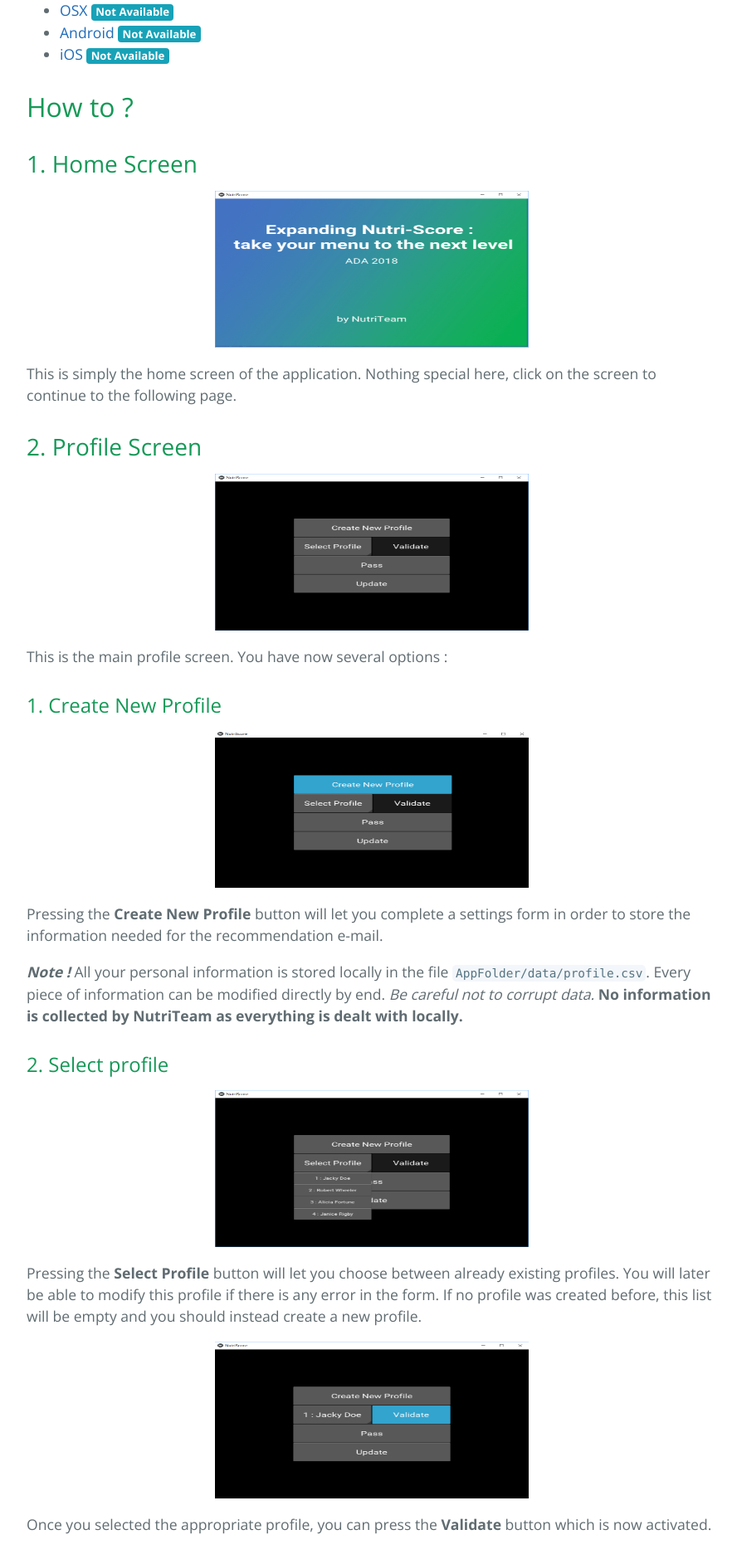
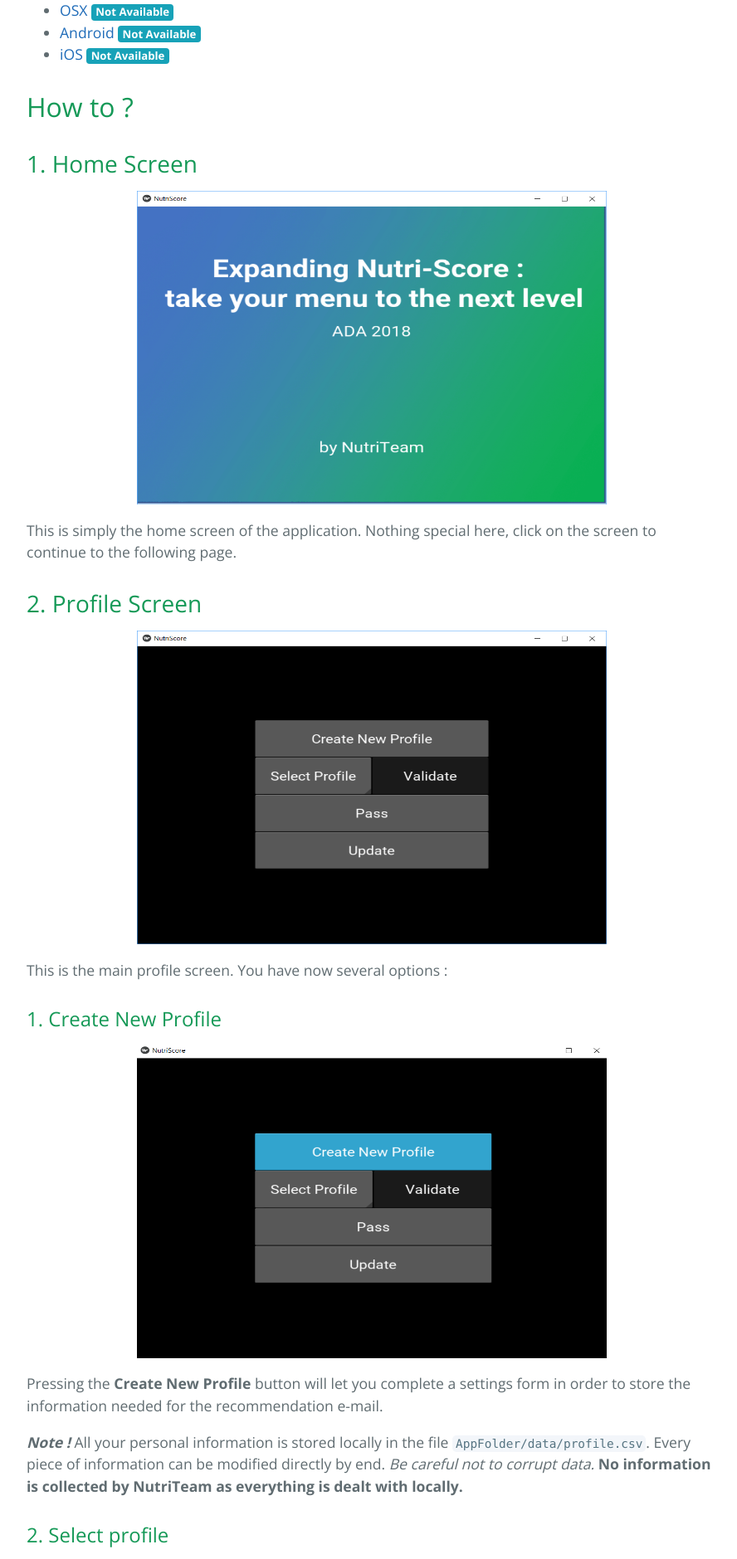
Before and after one commit to NutriTeam/Nutri_Score, a Jekyll site: the page built from app.md, in a window 1280 px wide. Shown: the part 1032-2911 px from the top of the page at 83% size, without its empty margins (192-1080 px from the left). Built offline with Jekyll 4.4.1, drawn with Linux system fonts in a browser that asks for light colours.

Commit message:
Update style.scss

```diff
--- a/assets/css/style.scss
+++ b/assets/css/style.scss
@@ -4,6 +4,6 @@
 @import 'jekyll-theme-cayman';
 
 .img_app {
-  height: 5cm;
-  width: 10cm;
+  height: 10cm;
+  width: 15cm;
 }
```
